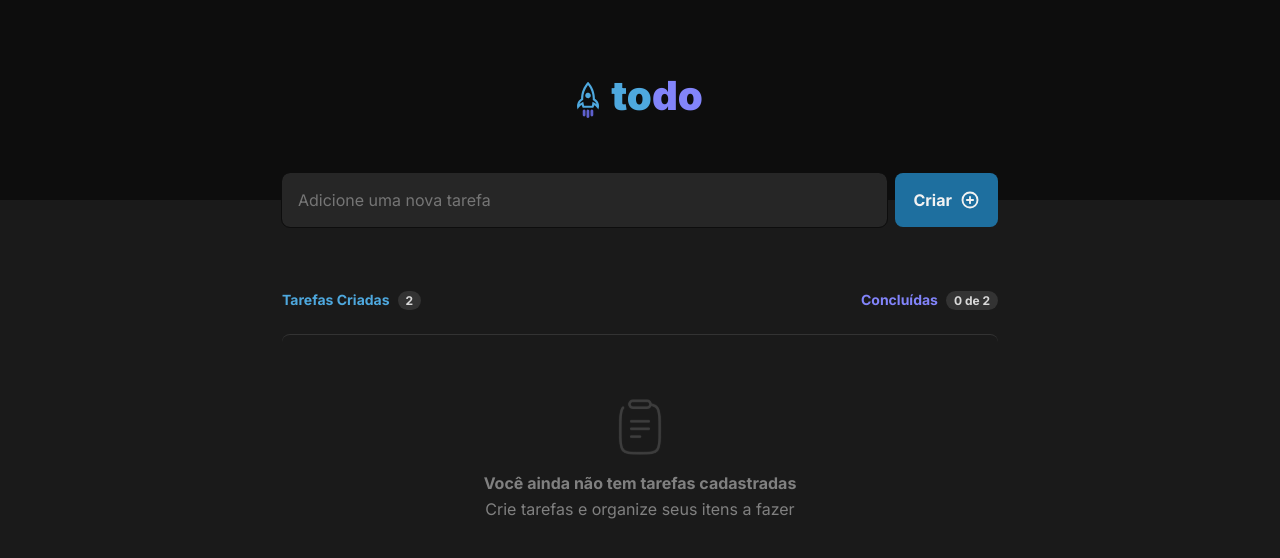
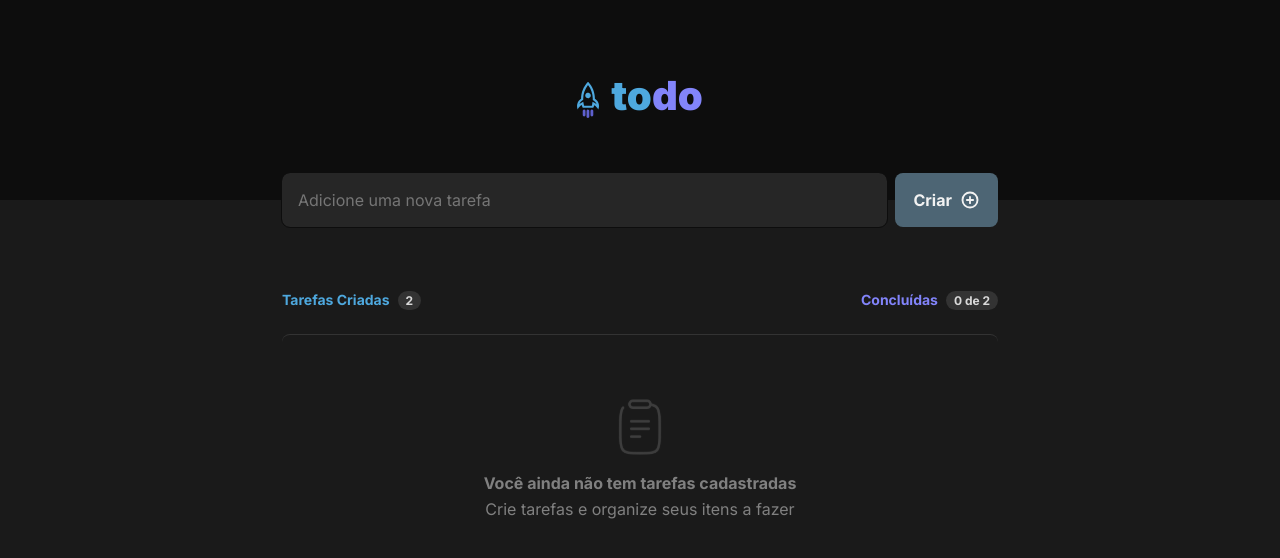
Before and after one commit to KaioFelps/ignite-todo, a React (Vite) app: page / in a window 1280 px wide. Shown: the top 558 px of the page. Built offline with nearby package versions, Linux system fonts and the light colour scheme.

Commit message:
make add new task functional

```diff
--- a/src/App.tsx
+++ b/src/App.tsx
@@ -1,4 +1,4 @@
-import { useState } from 'react'
+import { ChangeEvent, FormEvent, useState } from 'react'
 import { Header } from './Header'
 import styles from "./app.module.css"
 import { PlusCircle } from 'phosphor-react'
@@ -12,23 +12,47 @@ function App() {
     id: number;
   }
 
-  const tasksList: tasksObjects[] = [
-    // {
-    //   text: "testando",
-    //   id:1
-    // }
-  ]
+  const [taskListText, setTaskListText] = useState<string>("")
+  const [tasksList, setTasksList] = useState<tasksObjects[]>([])
+
+  function updateTaskListText(event: ChangeEvent<HTMLInputElement>) {
+    const text = event.target.value
+    setTaskListText(text)
+  }
+
+  function actionAddNewTodo(event: FormEvent) {
+    event.preventDefault()
+
+    const newTasklistObject: tasksObjects = {
+      text: taskListText,
+      id: tasksList.length + 1
+    }
+
+    if (taskListText !== "" && taskListText !== " ") {
+      setTasksList(oldTaskList => [...oldTaskList, newTasklistObject])
+      setTaskListText("")
+    }
+  }
+
+  function verifyFirstChar() {
+    if (taskListText[0] === " ") setTaskListText("")
+  }
 
   return (
     <>
       <Header/>
-      <div className='wrapper'>
+      <div className={styles.wrapper}>
         <form className={styles.formInsetTodo}>
             <input
                 type="text"
                 placeholder="Adicione uma nova tarefa"
+                onChange={updateTaskListText}
+                value={taskListText}
+                onKeyDown={verifyFirstChar}
+                onKeyUp={verifyFirstChar}
+                required = {true}
                 />
-            <button type="submit">Criar <PlusCircle size={20} weight="bold"/></button>
+            <button onClick={actionAddNewTodo} disabled={taskListText[0] === "" || taskListText[0] === " " || taskListText.length === 0 ? true : false} type="submit">Criar <PlusCircle size={20} weight="bold"/></button>
         </form>
 
         <div className={styles.tasks}>
--- a/src/app.module.css
+++ b/src/app.module.css
@@ -1,3 +1,13 @@
+.wrapper {
+    width: 100%;
+    max-width: 736px;
+    margin: 0 auto 4rem auto;
+    padding: 0 10px;
+
+    display: flex;
+    flex-wrap: wrap;
+}
+
 .formInsetTodo {
     width: 100%;
     height: 54px;
@@ -29,7 +39,7 @@
     align-items: center;
     gap: 8px;
 
-    transition: background .1s;
+    transition: background .1s, filter .2s;
 }
 
 .formInsetTodo button svg {
@@ -37,8 +47,12 @@
     font-weight: bold;
 }
 
-.formInsetTodo button:hover {
+.formInsetTodo button:not(:disabled):hover {
     background: var(--blue-300);
+}
+
+.formInsetTodo button:disabled {
+    filter: saturate(.3);
 }
 
 .formInsetTodo input {
--- a/src/global.css
+++ b/src/global.css
@@ -49,13 +49,3 @@ body, input, textarea, button {
     border: none;
     outline: 1px solid var(--purple-500);
 }
-
-.wrapper {
-    width: 100%;
-    max-width: 736px;
-    margin: 0 auto;
-    padding: 0 10px;
-
-    display: flex;
-    flex-wrap: wrap;
-}
--- a/src/tasks.module.css
+++ b/src/tasks.module.css
@@ -10,6 +10,10 @@
     align-items: flex-start;
 
     transition: outline .2s, color .2s;
+}
+
+.taskBox:not(:last-child) {
+    margin-bottom: 0.75rem;
 }
 
 .taskBox:has(input:checked) {
```
